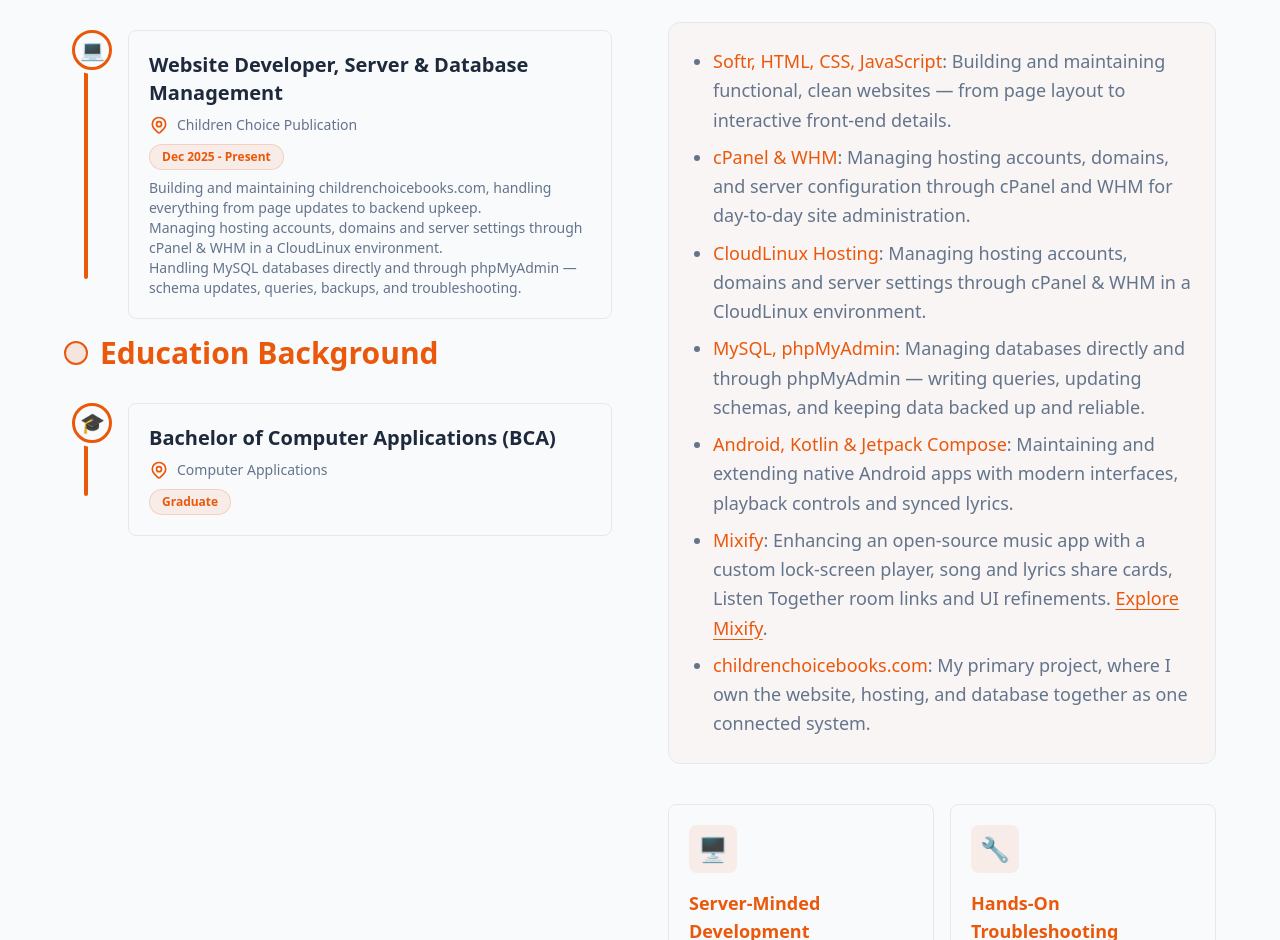
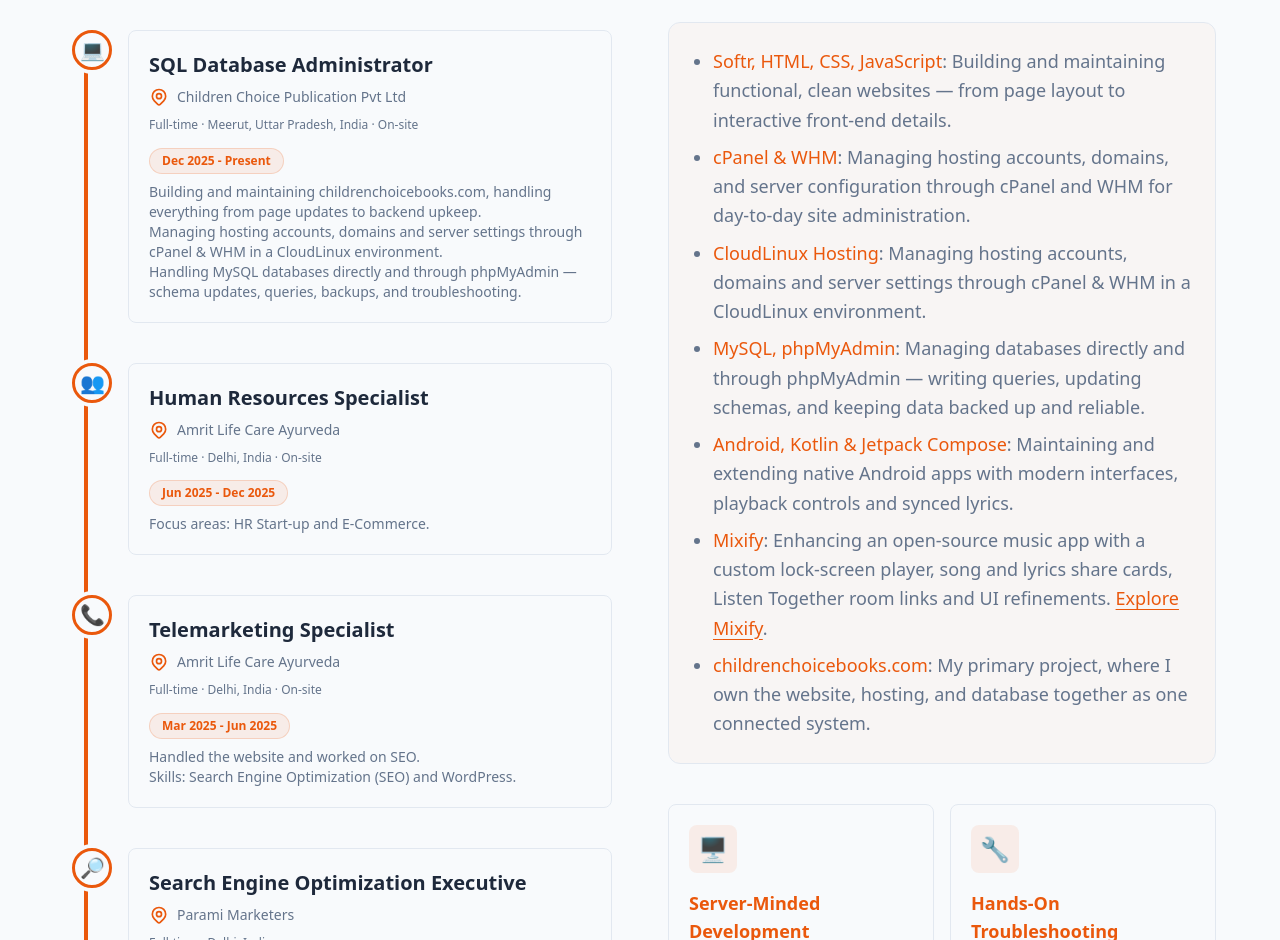
Before and after one commit to scisims12/my-portfolio, a React (Vite) app: page / in a window 1280 px wide. Shown: the part 912-1852 px from the top of the page. Built offline with nearby package versions, Linux system fonts and the light colour scheme.

Commit message:
Update work experience with LinkedIn roles and dates

```diff
--- a/src/components/about/EducationCard.jsx
+++ b/src/components/about/EducationCard.jsx
@@ -58,6 +58,12 @@
             {item.location}
           </p>
 
+          {item.details && (
+            <p className="text-xs mb-3 leading-relaxed" style={{ color: themeColors.summeryText }}>
+              {item.details}
+            </p>
+          )}
+
           <span
             className="inline-block px-3 py-1 text-xs font-semibold rounded-full"
             style={{
--- a/src/data/myInfo.json
+++ b/src/data/myInfo.json
@@ -7,15 +7,47 @@
   "image": "/priyanshu-sharma.png",
   "experience": [
     {
-      "title": "Website Developer, Server & Database Management",
-      "location": "Children Choice Publication",
+      "title": "SQL Database Administrator",
+      "location": "Children Choice Publication Pvt Ltd",
       "duration": "Dec 2025 - Present",
       "description": [
         "Building and maintaining childrenchoicebooks.com, handling everything from page updates to backend upkeep.",
         "Managing hosting accounts, domains and server settings through cPanel & WHM in a CloudLinux environment.",
         "Handling MySQL databases directly and through phpMyAdmin — schema updates, queries, backups, and troubleshooting."
       ],
-      "icon": "💻"
+      "icon": "💻",
+      "details": "Full-time · Meerut, Uttar Pradesh, India · On-site"
+    },
+    {
+      "title": "Human Resources Specialist",
+      "location": "Amrit Life Care Ayurveda",
+      "duration": "Jun 2025 - Dec 2025",
+      "details": "Full-time · Delhi, India · On-site",
+      "description": [
+        "Focus areas: HR Start-up and E-Commerce."
+      ],
+      "icon": "👥"
+    },
+    {
+      "title": "Telemarketing Specialist",
+      "location": "Amrit Life Care Ayurveda",
+      "duration": "Mar 2025 - Jun 2025",
+      "details": "Full-time · Delhi, India · On-site",
+      "description": [
+        "Handled the website and worked on SEO.",
+        "Skills: Search Engine Optimization (SEO) and WordPress."
+      ],
+      "icon": "📞"
+    },
+    {
+      "title": "Search Engine Optimization Executive",
+      "location": "Parami Marketers",
+      "duration": "Sep 2022 - Nov 2022",
+      "details": "Full-time · Delhi, India",
+      "description": [
+        "Worked on off-page search engine optimization (SEO)."
+      ],
+      "icon": "🔎"
     }
   ],
   "education": [
```
